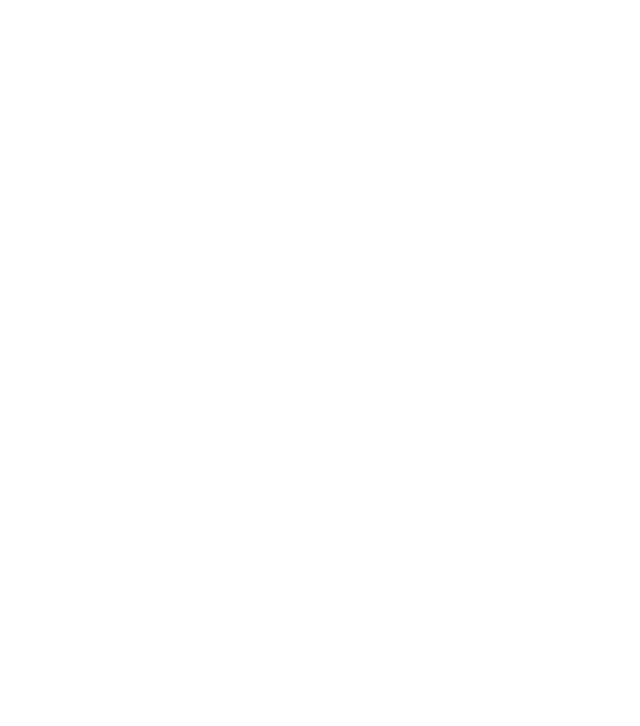
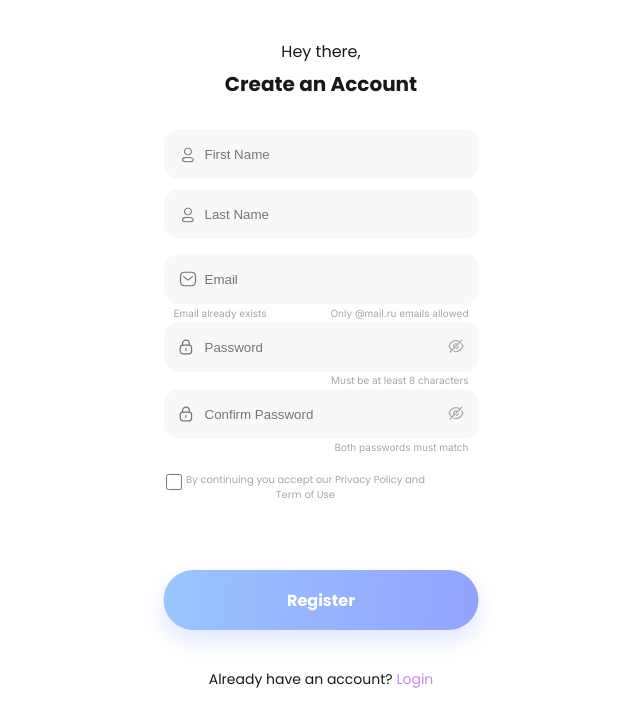
Before and after one commit to aybekmamasaliev/fitness, a Vue app: page /register in a window 1280 px wide. Before the commit this address had no page. Shown: the top 726 px of the page, without its empty margins (319-959 px from the left). Built offline with nearby package versions, Linux system fonts and the light colour scheme.

Commit message:
feat: add functionality

```diff
--- a/src/assets/main.css
+++ b/src/assets/main.css
@@ -31,6 +31,7 @@
 
 button {
   display: flex;
+  cursor:pointer;
   justify-content: center;
   align-items: center;
   position: absolute;
@@ -161,6 +162,7 @@
   position: absolute;
   right: 15px;
   top: 17px;
+  cursor:pointer
 }
 
 .formdiv_first {
--- a/src/components/CheckEmail.vue
+++ b/src/components/CheckEmail.vue
@@ -9,7 +9,7 @@
             </div>
         </div>
     </div>
-    <router-link to="/password"><button class="register_btn">Register</button></router-link>
+    <router-link :to="{name: 'loginpage'}"><button class="register_btn">Back To Login</button></router-link>
 </template>
 
 <script>
--- a/src/components/CreateAccaunt.vue
+++ b/src/components/CreateAccaunt.vue
@@ -6,57 +6,117 @@
       <form>
         <div class="formdiv_first">
           <img src="../assets/media/Profile1.svg" alt="" class="email" />
-                <input placeholder="First Name" type="email" />
+          <input placeholder="First Name" type="email" v-model="form.first_name" />
         </div>
         <div class="formdiv_second">
           <img src="../assets/media/Profile1.svg" alt="" class="email" />
-                <input placeholder="Last Name" type="text" />
+          <input placeholder="Last Name" type="text" v-model="form.last_name" />
         </div>
         <div class="formdiv_third">
           <img src="../assets/media/Message1.svg" alt="" class="email" />
-                <input placeholder="Email" type="text" />
+          <input placeholder="Email" type="text" v-model="form.email" />
         </div>
         <div class="between_input">
           <p>Email already exists</p>
           <p>Only @mail.ru emails allowed</p>
         </div>
-
         <div class="formdiv_fourth">
           <img src="../assets/media/Lock2.svg" alt="" class="email" />
-                <img src="../assets/media/Hide3.svg" alt="" class="eye" />
-                <input placeholder="Password" type="password" />
+          <img src="../assets/media/Hide3.svg" alt="" class="eye" v-on:click="change_type" />
+          <input placeholder="Password" :type="input_type" v-model="form.password" />
         </div>
         <div class="between_input2">
           <p>Must be at least 8 characters</p>
         </div>
         <div class="formdiv_fourth">
           <img src="../assets/media/Lock2.svg" alt="" class="email" />
-                <img src="../assets/media/Hide3.svg" alt="" class="eye" />
-                <input placeholder="Confirm Password" type="password" />
+          <img src="../assets/media/Hide3.svg" alt="" class="eye" v-on:click="change_type_confirm" />
+          <input placeholder="Confirm Password" :type="input_type_confirm" v-model="form.password_confirmation" />
         </div>
         <div class="between_input2">
           <p>Both passwords must match</p>
         </div>
         <div style="display: flex; flex-direction:row; margin-top: 20px;">
           <div class="special_div_for_checkbox">
-                  <input type="checkbox" />
+            <input type="checkbox" v-model="form.accept" />
           </div>
           <span class="accept_text">
             By continuing you accept our Privacy Policy and Term of Use
           </span>
         </div>
       </form>
+
     </div>
+
   </div>
-        <router-link to ="/forgot"><button class="register_btn">Register</button></router-link>
+
+  <button class="register_btn" v-on:click="register" :disabled="!form.accept">
+    Register
+  </button>
   <p class="register_now">
-          Already have an account? <a href="#" class="reg">Login</a>
+    Already have an account? <router-link to="/loginpage" class="reg">Login</router-link>
   </p>
 </template>
-
 <script>
 export default {
+  data() {
+    return {
+      form: {
+        first_name: "",
+        last_name: "",
+        email: "",
+        password: "",
+        password_confirmation: "",
+        accept: false
+      },
+      input_type: "password",
+      input_type_confirm: "password"
+    }
+  },
+  methods: {
+    register() {
+      if (!this.form.first_name) {
+        alert("pleace fill firstName")
+        return
+      } else if (!this.form.last_name) {
+        alert("pleace fill lastName")
+        return
+      } else if (!this.form.email) {
+        alert("pleace fill Email")
+        return
+      } else if (!this.form.password) {
+        alert("pleace fill password")
+        return
+      } else if (!this.form.password_confirmation) {
+        alert("pleace confirm your password")
+        return
+      } else if(this.form.password!== this.form.password_confirmation){
+          alert("password confirmation does not match")
+          return
+      }else {
+        this.$router.push("/check")
+      }
+      console.log(this.form)
+      fetch(process.env.VUE_APP_API_DOMAIN + "/auth/register/", {
+        method: "POST",
+        mode: "cors",
+        credentials: "same-origin",
+        headers: {
+          "Content-type": "application/json; charset=UTF-8"
+        },
+        body: JSON.stringify(this.form)
+      })
+        .then(res => console.log(res.json()))
+    },
 
+    change_type() {
+      this.input_type = this.input_type === "password" ? "text" : "password"
+
+    },
+    change_type_confirm() {
+      this.input_type_confirm = this.input_type_confirm === "password" ? "text" : "password"
+    }
+  }
 }
 </script>
 
--- a/src/components/CreatePassword.vue
+++ b/src/components/CreatePassword.vue
@@ -5,29 +5,71 @@
       <form>
         <div class="formdiv_first">
           <img src="../assets/media/Lock2.svg" alt="" class="email">
-                <img src="../assets/media/Hide3.svg" alt="" class="eye">
-                <input placeholder="Password" type="password">
+          <img src="../assets/media/Hide3.svg" alt="" class="eye" v-on:click="change_type">
+          <input placeholder="Password" :type="input_type" v-model="arr.password">
         </div>
         <div class="between_input2">
           <p>Must be at least 8 characters</p>
         </div>
         <div class="formdiv_second">
           <img src="../assets/media/Lock2.svg" alt="" class="email">
-                <img src="../assets/media/Hide3.svg" alt="" class="eye">
-                <input placeholder="Password" type="password">
+          <img src="../assets/media/Hide3.svg" alt="" class="eye" v-on:click="change_type_check">
+          <input placeholder="Password" :type="input_type_conf" v-model="arr.password_confirmation">
         </div>
         <div class="between_input2">
           <p>Both passwords must match </p>
         </div>
       </form>
     </div>
-
   </div>
-        <router-link to="/profile"><button class="login_btn">Reset Password</button></router-link>
+  <button class="login_btn" v-on:click="load">Reset Password</button>
 </template>
 
 <script>
 export default {
+  data() {
+    return {
+      input_type: "password",
+      input_type_conf: "password",
+      arr: {
+        password: "",
+        password_confirmation: "",
+        token:""
+      }
+    }
+  },
+  created(){
+    // this.arr.token = localStorage.getItem("access")
+    const token = this.$route.params.token;
+    this.arr.token = token;
+  },
+  methods: {
+    change_type() {
+      if (this.input_type === "password") {
+        this.input_type = "text"
+      } else if (this.input_type === "text") {
+        this.input_type = "password"
+      }
+    },
+    change_type_check() {
+      if (this.input_type_conf === "password") {
+        this.input_type_conf = "text"
+      } else if (this.input_type_conf === "text") {
+        this.input_type_conf = "password"
+      }
+    },
+    load() {
+      fetch(process.env.VUE_APP_API_DOMAIN + "/auth/reset_password/", {
+        method: "POST",
+        mode: "cors",
+        credentials: "same-origin",
+        headers: {
+          "Content-type": "application/json; charset=UTF-8"
+        },
+        body: JSON.stringify(this.arr)
+      })
+    }
+  }
 
 }
 </script>
--- a/src/components/ForgotPassword.vue
+++ b/src/components/ForgotPassword.vue
@@ -9,20 +9,39 @@
       <form>
         <div class="formdiv_third">
           <img src="../assets/media/Message1.svg" alt="" class="email" />
-                <input placeholder="Email" type="text" />
+          <input placeholder="Email" type="text" v-model="email" />
         </div>
       </form>
     </div>
   </div>
-        <router-link to="/check"><button class="register_btn">Register</button></router-link>
+  <router-link to="/check"><button class="register_btn" v-on:click="load">Send Instructions</button></router-link>
   <p class="register_now">
-          Already have an account? <a href="#" class="reg">Login </a>
+    Already have an account? <router-link to="/loginpage" class="reg">Login </router-link>
   </p>
 </template>
 
 <script>
 export default {
-
+  data() {
+    return {
+      email: ""
+    }
+  },
+  methods: {
+    load() {
+      let response_email = { email: this.email }
+      fetch(process.env.VUE_APP_API_DOMAIN + "/auth/forgot_password/", {
+        method: "POST",
+        mode: 'cors',
+        credentials: 'same-origin',
+        headers: {
+          "Content-type": "application/json; charset=UTF-8"
+        },
+        body: JSON.stringify(response_email)
+      })
+        .then(res => console.log(res.json()))
+    }
+  }
 }
 </script>
 
--- /dev/null
+++ b/src/components/LoginPage.vue
@@ -0,0 +1,75 @@
+<template>
+    <div class="hey_there">
+        <p class="hey">Hey there,</p>
+        <p class="wellcome">Welcome Back</p>
+        <div>
+            <form>
+                <div class="formdiv_first">
+                    <img src="../assets/media/Message1.svg" alt="" class="email">
+                    <input placeholder="Email" type="email" v-model="email">
+                </div>
+                <div class="formdiv_second">
+                    <img src="../assets/media/Lock2.svg" alt="" class="email">
+                    <img src="../assets/media/Hide3.svg" alt="" class="eye" v-on:click="toggle_input_type">
+                    <input placeholder="Password" :type="input_type" v-model="password">
+                </div>
+            </form>
+        </div>
+        <p class="forgot"> <router-link to="/forgot">Forgot your password?</router-link></p>
+    </div>
+    <button class="login_btn" @click="login">
+        <img src="../assets/media/Login1.svg" alt="">Login
+    </button>
+    <p class="register_now">Don’t have an account yet? <router-link to="/register" class="reg">Register </router-link> </p>
+</template>
+<script>
+
+export default {
+    data() {
+        return {
+            email: "qqq@asmo.su",
+            password: "11@@qqWW",
+            input_type: "password",
+        }
+    },
+    created() {
+        if (localStorage.getItem('access') && localStorage.getItem("refresh")) {
+            this.$router.push("/schedule");
+        }
+    },
+    methods: {
+        login() {
+            let form = { email: this.email, password: this.password }
+            fetch(process.env.VUE_APP_API_DOMAIN + "/auth/login/", {
+                method: "POST",
+                mode: 'cors',
+                credentials: 'same-origin',
+                headers: {
+                    "Content-type": "application/json; charset=UTF-8"
+                },
+                body: JSON.stringify(form)
+            })
+                .then(response => response.json())
+                .then((response) => {
+                    console.log(response)
+                    const { access, refresh } = response
+                    localStorage.setItem("access", access)
+                    localStorage.setItem("refresh", refresh)
+                    if(localStorage.getItem("access")){
+                        this.$router.push("/schedule")
+                    }else{
+                        this.$router.push("/")
+                    }
+                }
+                )
+        },
+        toggle_input_type() {
+            this.input_type = this.input_type === "password" ? "text" : "password"
+        }
+    }
+}
+</script>
+
+<style>
+
+</style>
--- a/src/components/ProfileFitness.vue
+++ b/src/components/ProfileFitness.vue
@@ -21,21 +21,21 @@
                 </div>
                 <div class="formdiv_fourth">
                     <img src="../assets/media/Lock2.svg" alt="" class="email" />
-                    <img src="../assets/media/Hide3.svg" alt="" class="eye" />
-                    <input placeholder="Password" type="password" />
+                    <img src="../assets/media/Hide3.svg" alt="" class="eye" v-on:click="old_password"/>
+                    <input placeholder="Password" :type="type_of_old_password" />
                 </div>
                 <div class="formdiv_fourth margin_top15">
                     <img src="../assets/media/Lock2.svg" alt="" class="email" />
-                    <img src="../assets/media/Hide3.svg" alt="" class="eye" />
-                    <input placeholder="Old Password" type="password" />
+                    <img src="../assets/media/Hide3.svg" alt="" class="eye" v-on:click="new_password"/>
+                    <input placeholder="Old Password" :type="type_of_new_password" />
                 </div>
                 <div class="between_input2">
                     <p>Must be at least 8 characters</p>
                 </div>
                 <div class="formdiv_fourth">
                     <img src="../assets/media/Lock2.svg" alt="" class="email" />
-                    <img src="../assets/media/Hide3.svg" alt="" class="eye" />
-                    <input placeholder="Confirm New Password" type="password" />
+                    <img src="../assets/media/Hide3.svg" alt="" class="eye" v-on:click="new_password_conf"/>
+                    <input placeholder="Confirm New Password" :type="type_of_new_password_conf" />
                 </div>
                 <div class="between_input2">
                     <p>Both passwords must match</p>
@@ -50,7 +50,24 @@
 
 <script>
 export default {
-
+    data(){
+        return{
+            type_of_old_password:"password",
+            type_of_new_password:"password",
+            type_of_new_password_conf:"password"
+        }
+    },
+    methods:{
+        old_password(){
+            this.type_of_old_password = this.type_of_old_password === "password" ? "text" : "password"
+        },
+        new_password(){
+            this.type_of_new_password = this.type_of_new_password === "password" ? "text" : "password"
+        },
+        new_password_conf(){
+            this.type_of_new_password_conf = this.type_of_new_password_conf === "password" ? "text" : "password"
+        }
+    }
 }
 </script>
 
--- a/src/components/ScheduleUser.vue
+++ b/src/components/ScheduleUser.vue
@@ -1,9 +1,15 @@
 <template>
-    <div class="schedule">
+    <div class="schedule" >
         <div class="graph">
+          <div class="drop_down" v-if="visible">
+           <!-- <router-link to="/profile"><p class="text_drop_down">Profile</p></router-link> -->
+           <!-- <router-link to="/"> <p class="text_drop_down">LogOut</p></router-link> -->
+          <p class="text_drop_down" @click="redirect_profile">Profile</p>
+           <p class="text_drop_down" @click="redirect_home">LogOut</p>
+          </div>
             <p class="wellcome_back">Welcome Back,</p>
             <p class="user_name">Stefani Wong</p>
-            <img src="../assets/media/Notification1.svg" alt="" class="notification_img">
+            <img src="../assets/media/Notification1.svg" alt="" class="notification_img" v-on:click="change_vision">
             <div class="info_fitness margin_top_25">
                 <p style="color:black">You have no fitness appointment for today</p>
             </div>
@@ -14,7 +20,8 @@
                 <p>Fitness Hall 1 Load</p>
                 <router-link to="/scheduleappo"><button class="book">Book</button></router-link>
             </div>
-            <div class="persent_block"></div>
+            <div class="persent_block" v-on:click="display_none">
+            </div>
 
             <div class="halls">
                 <p>Fitness Hall 2 Load</p><button class="book">Cancel</button>
@@ -27,14 +34,65 @@
 
 <script>
 export default {
+  data(){
+    return{
+      visible:false
+    }
+  },
+  methods:{
+    change_vision(){
+      this.visible = !this.visible
+    },
+
+    redirect_profile(){
+      this.$router.push("/profile")
+    },
+
+    redirect_home(){
+      this.$router.push("/")
+      localStorage.clear()
+    }
+
+  }
 
 }
 </script>
 
 <style>
+a{
+  text-decoration: none;
+  color:black
+}
+
+.text_drop_down{
+  font-family: "Poppins";
+  font-weight: 600;
+  font-size: 18px;
+  text-align: center;
+  padding-top: 10px ;
+  padding-bottom: 10px ;
+  padding-left: 10px;
+  padding-right:10px;
+  cursor: pointer;
+}
+
+.text_drop_down:hover{
+  background: lightgray;
+  color:white
+}
+
+.drop_down{
+  min-width:100px;
+  min-height: 90px;
+  background: #F7F8F8;;
+  position: absolute;
+  right: 25px;
+  top:80px;
+  z-index: 2
+}
 
 .schedule{
-    width: 100%;
+  width: 100%;
   height: 100vh;
   background: #ffffff;
   border-radius: 40px;
@@ -75,6 +133,7 @@
   position: absolute;
   right: 0;
   top: 15px;
+  cursor:pointer
 }
 
 
--- a/src/components/StartPage.vue
+++ b/src/components/StartPage.vue
@@ -6,7 +6,7 @@
         <div class="every_body_can">
             <p>Everybody Can Train</p>
         </div>
-        <router-link to="/wellcome"><button class="get_str_btn">Get Started</button></router-link>
+        <router-link to="/loginpage"><button class="get_str_btn">Get Started</button></router-link>
     </div>
 </template>
 <script>
--- a/src/router/index.js
+++ b/src/router/index.js
@@ -1,6 +1,6 @@
 import { createRouter, createWebHistory } from 'vue-router'
 import StartPage from '../components/StartPage.vue'
-import WellcomeBack from '../components/WellcomeBack.vue'
+import LoginPage from '../components/LoginPage.vue'
 import CreateAccaunt from "../components/CreateAccaunt"
 import ForgotPassword from "../components/ForgotPassword"
 import CheckEmail from "../components/CheckEmail"
@@ -18,13 +18,13 @@
     component: StartPage
   },
   {
-    path: '/wellcome',
-    name: 'wellcome',
-    component: WellcomeBack
+    path: '/loginpage',
+    name: 'loginpage',
+    component: LoginPage
   },
   {
-    path: '/create',
-    name: 'create',
+    path: '/register',
+    name: 'register',
     component: CreateAccaunt
   },
   {
@@ -38,7 +38,7 @@
     component: CheckEmail
   },
   {
-    path: "/password",
+    path: "/password/:token",
     name:"password",
     component: CreatePassword
   },
```
Also changed, not shown: src/components/WellcomeBack.vue (deleted, +0 -33 lines), 2 other files (tests, documents, lock files or other folders). Lines whose indentation alone changed are shown as unchanged.
